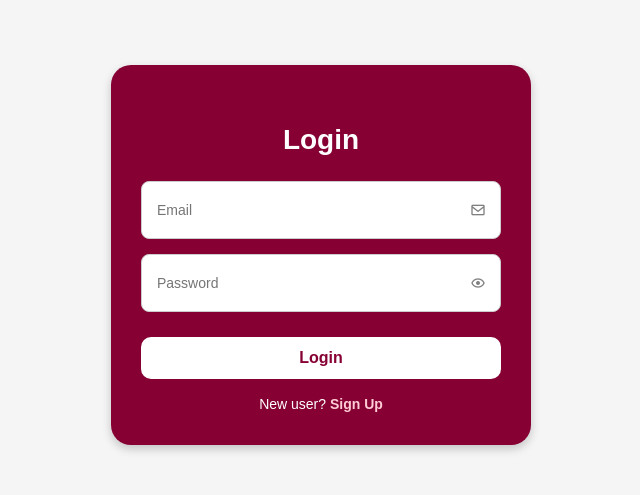
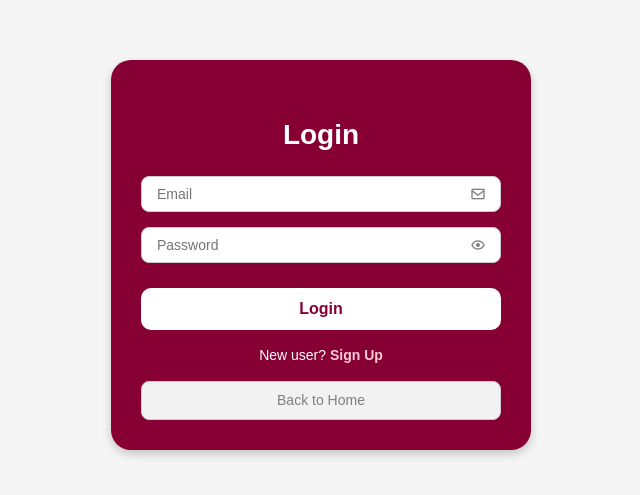
Before and after one commit to jana-20058/AubConnect, a React (Vite) app in the folder frontend/: page /login in a window 1280 px wide. Shown: the part 145-640 px from the top of the page, without its empty margins (319-959 px from the left). Built offline with nearby package versions, Linux system fonts and the light colour scheme.

Commit message:
Added a back to home button to both signup and login pages. Linked the pages in a coherent manner

```diff
--- a/frontend/src/App.jsx
+++ b/frontend/src/App.jsx
@@ -1,16 +1,19 @@
-import { BrowserRouter as Router, Routes, Route } from "react-router-dom";
-import Signup from "./pages/Signup/signup.jsx";
-import Login from "./pages/Login/login.jsx";
+import React from "react";
+import { BrowserRouter as Router, Route, Routes } from "react-router-dom";
+import Homepage from "./pages/Homepage/Homepage";
+import Signup from "./pages/Signup/Signup";
+import Login from "./pages/Login/Login";
 
-function App() {
+const App = () => {
   return (
     <Router>
       <Routes>
-        <Route path="/" element={<Signup />} />
+        <Route path="/" element={<Homepage />} />
+        <Route path="/signup" element={<Signup />} />
         <Route path="/login" element={<Login />} />
       </Routes>
     </Router>
   );
-}
+};
 
 export default App;
--- a/frontend/src/pages/Login/login-style.css
+++ b/frontend/src/pages/Login/login-style.css
@@ -102,3 +102,31 @@ input:focus {
 .signup-redirect a:hover {
   color: #ff99aa;
 }
+
+/* Back to Home Button */
+.back-to-home {
+  margin-top: 15px;  /* Adjust space between button and input fields */
+  display: flex;
+  justify-content: center;
+}
+
+.back-btn {
+  background-color: #f2f2f2;  /* Lighter background to make it less prominent */
+  color: #7f7f7f;  /* Dimmer color */
+  border: 1px solid #ccc;  /* Border to make it subtle */
+  padding: 8px 0;  /* Adjust padding to make it smaller */
+  width: 100%;  /* Ensure the button is the same width as the input fields */
+  border-radius: 8px;
+  font-size: 14px;
+  font-weight: normal;  /* Use a lighter font-weight for secondary actions */
+  cursor: pointer;
+  text-decoration: none;
+  text-align: center;
+  transition: 0.3s;
+}
+
+.back-btn:hover {
+  background-color: #e0e0e0;  /* Even lighter background on hover */
+  color: #5a5a5a;  /* Darker text color on hover for contrast */
+  border-color: #bbb;  /* Subtle border change on hover */
+}
--- a/frontend/src/pages/Login/login.jsx
+++ b/frontend/src/pages/Login/login.jsx
@@ -1,5 +1,5 @@
 import React, { useState } from "react";
-import { Link } from "react-router-dom";
+import { Link } from "react-router-dom"; // Import Link for navigation
 import "./login-style.css";
 import "boxicons/css/boxicons.min.css";
 
@@ -34,9 +34,14 @@ const Login = () => {
         <button type="submit" className="login-btn">Login</button>
 
         <div className="signup-redirect">
-          New user? <Link to="/">Sign Up</Link> {/* or "/signup" if using Solution 2 */}
+          New user? <Link to="/signup">Sign Up</Link> {/* Link to signup */}
         </div>
       </form>
+
+      {/* Back to Home Button */}
+      <div className="back-to-home">
+        <Link to="/" className="back-btn">Back to Home</Link>
+      </div>
     </div>
   );
 };
--- a/frontend/src/pages/Signup/signup-style.css
+++ b/frontend/src/pages/Signup/signup-style.css
@@ -176,3 +176,31 @@ input:focus {
   font-size: 16px;
   color: #d32f2f;
 }
+
+/* Back to Home Button */
+.back-to-home {
+  margin-top: 20px;  /* Adjust space between button and form */
+  display: flex;
+  justify-content: center;
+}
+
+.back-btn {
+  background-color: #f2f2f2;  /* Lighter background to make it less prominent */
+  color: #7f7f7f;  /* Dimmer color */
+  border: 1px solid #ccc;  /* Border to make it subtle */
+  padding: 8px 0;  /* Adjust padding to make it smaller */
+  width: 100%;  /* Ensure the button is the same width as the input fields */
+  border-radius: 8px;
+  font-size: 14px;
+  font-weight: normal;  /* Use a lighter font-weight for secondary actions */
+  cursor: pointer;
+  text-decoration: none;
+  text-align: center;
+  transition: 0.3s;
+}
+
+.back-btn:hover {
+  background-color: #e0e0e0;  /* Even lighter background on hover */
+  color: #5a5a5a;  /* Darker text color on hover for contrast */
+  border-color: #bbb;  /* Subtle border change on hover */
+}
--- a/frontend/src/pages/Signup/signup.jsx
+++ b/frontend/src/pages/Signup/signup.jsx
@@ -1,7 +1,7 @@
 import React, { useState } from "react";
+import { Link } from "react-router-dom"; // Import Link for navigation
 import "./signup-style.css";
 import "boxicons/css/boxicons.min.css";
-
 
 const Signup = () => {
   const [password, setPassword] = useState("");
@@ -102,9 +102,14 @@ const Signup = () => {
         <button type="submit" className="signup-btn">Sign Up</button>
 
         <div className="login-redirect">
-          Already a registered user? <a href="/login">Login</a>
+          Already a registered user? <Link to="/login">Login</Link> {/* Link to login */}
         </div>
       </form>
+
+      {/* Back to Home Button */}
+      <div className="back-to-home">
+        <Link to="/" className="back-btn">Back to Home</Link>
+      </div>
     </div>
   );
 };
```
